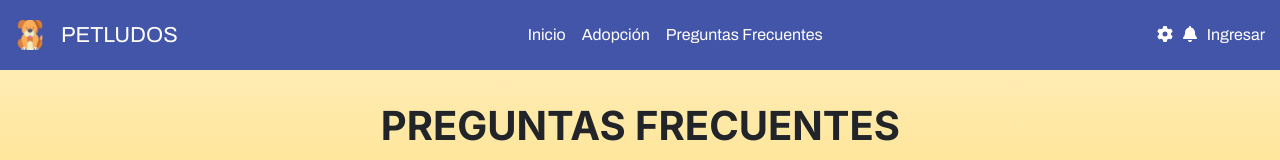
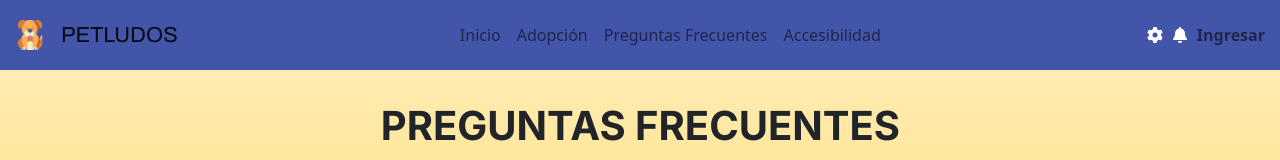
Before and after one commit to DCCARRENOM/Petludos-FrontEnd, a React (Create React App) app: page /faq in a window 1280 px wide. Shown: the top 160 px of the page. Built offline with nearby package versions, Linux system fonts and the light colour scheme.

Commit message:
Accesibilidad navbar

```diff
--- a/src/App.js
+++ b/src/App.js
@@ -1,5 +1,7 @@
 import './App.css';
+import { useState } from 'react';
 import { BrowserRouter, Routes, Route, Navigate } from "react-router-dom";
+
 
 // Views
 import Landing from './Views/Landing';
@@ -14,12 +16,15 @@ import FaqLogged from './Views/FaqLogged';
 import PetLogged from './Views/PetLogged';
 
 function App() {
+
+  const [accessibleText, setAccessibleText] = useState('normal');  //normal || accessibility
+
   return (
     <div id="home">
 
       <BrowserRouter>
         <Routes>
-          <Route path='/' element={<Landing />} />
+          <Route path='/' element={<Landing setAccessibleText={setAccessibleText} accessibleText={accessibleText}/>} />
           <Route path='/faq' element={<Faq />} />
           <Route path='/catalogo' element={<Catalogue />}/>
           <Route path='/mascota/:id' element={<Pet />} />
--- a/src/CSS/NavBarPetludos.css
+++ b/src/CSS/NavBarPetludos.css
@@ -1,37 +1,51 @@
 @import url('https://fonts.googleapis.com/css2?family=Archivo:wght@100&display=swap');
 
-#principalNav{
+#principalNav {
     padding: 15px;
     background-color: #4355A8;
 }
 
-.NavBar-Text{
+.NavBar-Text-normal{
     color: white;
     font-family: 'Archivo';
 }
 
-#pageName{
+#pageName {
     font-family: 'Archivo';
-font-style: normal;
-font-weight: 700;
-font-size: 21.7315px;
-line-height: 24px;
-pointer-events: none;
+    font-style: normal;
+    font-weight: 700;
+    font-size: 21.7315px;
+    line-height: 24px;
+    pointer-events: none;
 }
 
-.handHover:hover{
+.handHover:hover {
     color: black;
     cursor: pointer;
 }
 
-.Bold{
+.Bold {
     font-weight: bold;
 }
 
-.NavBar-Icon{
+.NavBar-Icon {
     margin-right: 10px;
 }
 
-.UserName{
+.UserName {
     margin-right: 1em;
 }
+
+/* ACCESIBILIDAD */
+.accessibility {
+    text-shadow: 0.01px 0 #fff, -0.01px 0 #fff, 0 0.01px #fff, 0 -0.01px #fff,
+        1px 1px #fff, -1px -1px #fff, 1px -1px #fff, -1px 1px #fff;
+
+    color: black;
+
+}
+
+.NavBar-Text-accessibility {
+    color: black;
+    font-family: 'Archivo';
+}
--- a/src/Views/Landing.jsx
+++ b/src/Views/Landing.jsx
@@ -6,10 +6,10 @@ import FooterPetludos from "../componentes/FooterPetludos";
 import { Routes, Route, useNavigate, useLocation } from "react-router-dom";
 
 
-export default function Landing() {
+export default function Landing({setAccessibleText, accessibleText}) {
     return (
         <>
-            <NavBarPetludos />
+            <NavBarPetludos setAccessibleText={setAccessibleText} accessibleText={accessibleText}/>
             <BodyPetludos />
             <TestimonyPetludos />
             <FooterPetludos />
--- a/src/componentes/NavBarPetludos.js
+++ b/src/componentes/NavBarPetludos.js
@@ -10,7 +10,7 @@ import { FontAwesomeIcon } from "@fortawesome/react-fontawesome";
 import { faBell } from "@fortawesome/free-solid-svg-icons";
 import { faGear } from "@fortawesome/free-solid-svg-icons";
 
-function NavBarPetludos() {
+function NavBarPetludos({setAccessibleText, accessibleText}) {
 
   const navigate = useNavigate();
 
@@ -32,9 +32,19 @@ function NavBarPetludos() {
     navigate("/login")
   }
 
+  const handleAccessibility = () => {
+    console.log('acambiop');
+    if(accessibleText=='normal'){
+      setAccessibleText('accessibility')
+    }else{
+      setAccessibleText('normal')
+    }
+
+  }
+
 
   return (
-    <Navbar expand="lg" id="principalNav">
+    <Navbar expand="lg" id="principalNav" className={accessibleText}>
       <Navbar.Brand>
         <img
           src={perro}
@@ -44,13 +54,14 @@ function NavBarPetludos() {
           alt="Logo Petludos, perro de color naranja animado"
         />
       </Navbar.Brand>
-      <Navbar.Brand className="NavBar-Text" id="pageName"><strong className="Bold">PET</strong>LUDOS</Navbar.Brand>
+      <Navbar.Brand className={"NavBar-Text-"+accessibleText} id="pageName"><strong className="Bold">PET</strong>LUDOS</Navbar.Brand>
       <Navbar.Toggle aria-controls="basic-navbar-nav" />
       <Navbar.Collapse className="justify-content-end">
         <Nav >
-          <Nav.Link className="NavBar-Text" onClick={(e)=>navigateToHome(e)}>Inicio</Nav.Link>
-          <Nav.Link className="NavBar-Text" onClick={(e)=>navigateToAdoption(e)}>Adopción</Nav.Link>
-          <Nav.Link className="NavBar-Text" onClick={(e)=>navigateToFAQ(e)}>Preguntas Frecuentes</Nav.Link>
+          <Nav.Link className={"NavBar-Text-"+accessibleText} onClick={(e)=>navigateToHome(e)}>Inicio</Nav.Link>
+          <Nav.Link className={"NavBar-Text-"+accessibleText} onClick={(e)=>navigateToAdoption(e)}>Adopción</Nav.Link>
+          <Nav.Link className={"NavBar-Text-"+accessibleText} onClick={(e)=>navigateToFAQ(e)}>Preguntas Frecuentes</Nav.Link>
+          <Nav.Link className={"NavBar-Text-"+accessibleText} onClick={handleAccessibility}>Accesibilidad</Nav.Link>
         </Nav>
       </Navbar.Collapse>
       <Navbar.Collapse className="justify-content-end">
```
